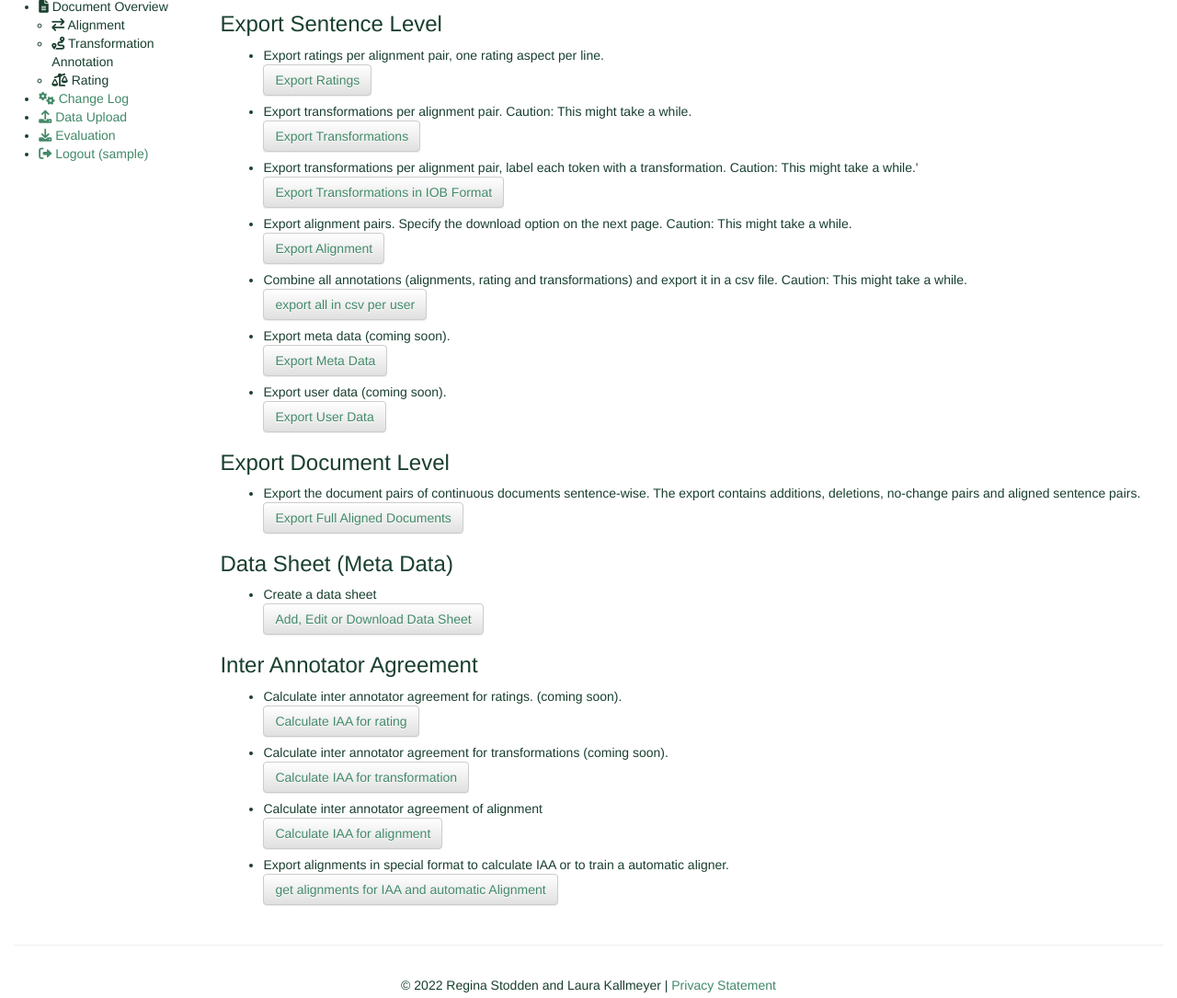
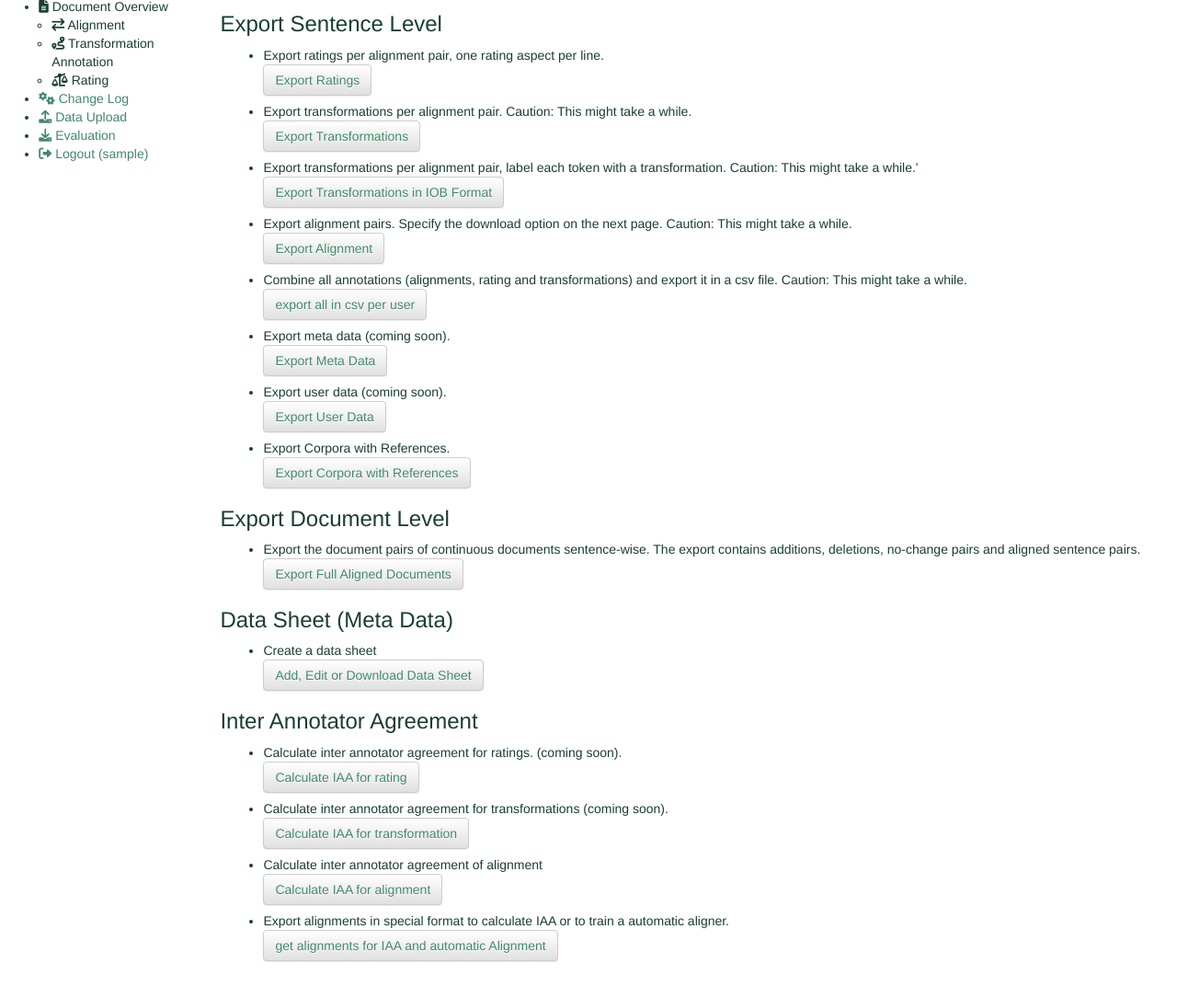
Before and after one commit to rstodden/TS_annotation_tool, a Django app: page /evaluation/ in a window 1280 px wide. Shown: the part 185-1270 px from the top of the page at 92% size. Run offline with Django 3.2, Linux system fonts and the light colour scheme; the visitor is signed in with stand-in values (Sample User, id 1); some libraries are stand-ins or nearby versions.

Commit message:
align documents with different simplified versions (references) and export them

```diff
--- a/data/models.py
+++ b/data/models.py
@@ -280,6 +280,7 @@ class DocumentPair(models.Model):
 	last_changes = models.DateTimeField(auto_now=True)
 	no_alignment_possible = models.BooleanField(default=False)
 	corpus = models.ForeignKey(Corpus, on_delete=models.CASCADE, blank=True, null=True, related_name="document_pairs")
+	reference_corpus = models.ManyToManyField("self", blank=True, null=True, related_name="references")
 
 
 	def get_all_complex_annotated_sentences_by_user(self, user, content=False):
--- a/evaluation/templates/evaluation/home.html
+++ b/evaluation/templates/evaluation/home.html
@@ -38,6 +38,10 @@
                     <li  class="eval-li">
                         Export user data (coming soon).<br>
                         <a class="btn btn-default" href="{% url 'evaluation:export_user_data' %}">Export User Data</a>
+                    </li>
+                    <li class="eval-li">
+                        Export Corpora with References.<br>
+                        <a class="btn btn-default" href="{% url 'evaluation:export_references' %}">Export Corpora with References</a>
                     </li>
 {#                    <li  class="eval-li">#}
 {#                        <i data-toggle="tooltip" data-placement="top" title='' class="fas fa-question-circle">  </i>#}
--- a/evaluation/urls.py
+++ b/evaluation/urls.py
@@ -21,7 +21,7 @@ urlpatterns = [
     path('export_all_in_csv_per_use', views.export_all_in_csv_per_use, name="export_all_in_csv_per_use"),
     path('export_alignment_for_crf', views.export_alignment_for_crf, name="export_alignment_for_crf"),
 
-
+    path("export_references", views.export_corpora_with_references, name="export_references")
 
     # path('home', views.export, name="home"),
     # path('iaa/', views.iaa, name='iaa'),
--- a/evaluation/views.py
+++ b/evaluation/views.py
@@ -1120,3 +1120,97 @@ def export_transformations_as_iob(request):
 			data_dump = json.dump({"train": transformation_dict_list}, f, indent=4, sort_keys=False, ensure_ascii=False)
 		output_list.append("media/bio_trans_rater_"+str(rater)+"_list.json")
 	return generate_zip_file(output_list)
+
+
+
+def check_entry_in_ref_dict(reference_dict, doc, ref):
+	if doc.id in reference_dict.keys():
+		reference_dict[ref.id] = reference_dict.pop(doc.id)
+		reference_dict[ref.id].add(doc.id)
+	elif ref.id in reference_dict.keys():
+		reference_dict[ref.id].add(doc.id)
+	else:
+		reference_dict[ref.id] = {doc.id}
+	return reference_dict
+
+
+def get_references_dict():
+	docs_with_references = data.models.DocumentPair.objects.filter(reference_corpus__isnull=False)
+	reference_dict = dict()
+	for doc in docs_with_references:
+		references = doc.reference_corpus.all()
+		for ref in references:
+			if doc.simple_document.level == "a1" and ref.simple_document.level in ["a2", "b2", "c1"]:
+				reference_dict = check_entry_in_ref_dict(reference_dict, doc, ref)
+			elif len(ref.sentence_alignment_pair.all()) > len(doc.sentence_alignment_pair.all()):
+				reference_dict = check_entry_in_ref_dict(reference_dict, doc, ref)
+
+	for doc_id in list(reference_dict.keys()):
+		for values in reference_dict.values():
+			if doc_id in values:
+				del reference_dict[doc_id]
+				break
+	return reference_dict
+
+
+def get_alignments(docpair, text=False):
+	gold_alignments = docpair.sentence_alignment_pair.all()
+	complex_elements, simple_elements = list(), list()
+	for alignment in gold_alignments:
+		if text:
+			complex_elements.append(" ".join(alignment.complex_elements.order_by("paragraph_nr", "sentence_nr", "id").values_list("original_content", flat=True)))
+			simple_elements.append(" ".join(alignment.simple_elements.order_by("paragraph_nr", "sentence_nr", "id").values_list("original_content", flat=True)))
+		else:
+			complex_elements.append(alignment.complex_elements.order_by("paragraph_nr", "sentence_nr", "id").all())
+			simple_elements.append(alignment.simple_elements.order_by("paragraph_nr", "sentence_nr", "id").all())
+	return complex_elements, simple_elements
+
+
+def export_corpora_with_references(request):
+	reference_dict = get_references_dict()
+	# columns = ["original", "simplification", "references", "pair_id"]
+	# columns = ["original", "simplification", "original_id", "simplification_id", "pair_id", "domain", "corpus", "language_level_original",
+	# 		   "language_level_simple", "license", "author", "simple_url", "complex_url", "simple_title", "complex_title", "access_date", "rater", "alignment", "references"]
+	columns = get_row_values(doc_pair=None, alignment_pair=None, rater_id=None, get_columns=True)+["references"]
+	output_values = list()
+	for docpair_id, reference_ids in reference_dict.items():
+		doc_pair = data.models.DocumentPair.objects.get(id=docpair_id)
+		document_pair_id, complex_doc, simple_doc, complex_level, complex_url, complex_title, complex_access_data, simple_level, simple_url, simple_title, simple_access_date = get_docpair_values(doc_pair)
+		# complex_elements, simple_elements = get_alignments(doc_pair)
+		ref_alignment_dict = dict()
+		for ref_id in reference_ids:
+			ref_doc = data.models.DocumentPair.objects.get(id=ref_id)
+			complex_elements_ref, simple_elements_ref = get_alignments(ref_doc, text=True)
+			ref_alignment_dict[ref_id] = dict()
+			ref_alignment_dict[ref_id]["complex"] = complex_elements_ref
+			ref_alignment_dict[ref_id]["simple"] = simple_elements_ref
+
+		for alignment_pair in doc_pair.sentence_alignment_pair.all():
+
+		# for gold_complex, gold_simple in zip(complex_elements, simple_elements):
+		# 	gold_complex_elements = gold_complex.values_list("original_content", flat=True)
+		# 	gold_simple_elements = gold_simple.values_list("original_content", flat=True)
+		# 	gold_complex_combined = " ".join(gold_complex_elements)
+		# 	gold_simple_combined = " ".join(gold_simple_elements)
+			values = get_row_values(doc_pair, alignment_pair, doc_pair.annotator.first().id, document_pair_id=document_pair_id, complex_doc=complex_doc, simple_doc=simple_doc, complex_level=complex_level, complex_url=complex_url, complex_title=complex_title, simple_level=simple_level, simple_url=simple_url, simple_title=simple_title, access_date=simple_access_date)
+			if not values:
+				continue
+			gold_complex_combined, gold_simple_combined = values[0], values[1]
+			references = list()
+
+			for ref_id in ref_alignment_dict.keys():
+				complex_sents = ref_alignment_dict[ref_id]["complex"]
+				simple_sents = ref_alignment_dict[ref_id]["simple"]
+				if gold_complex_combined in complex_sents:
+					for complex_sent, simple_sent in zip(complex_sents, simple_sents):
+						if complex_sent == gold_complex_combined:
+							references.append(simple_sent.strip())
+			output_values.append(values + [references])
+
+	df = pd.DataFrame(output_values, columns=columns, dtype=object)
+	print(len(df), len(df[df["references"].str.len() == 0]))
+	df = df.drop(df[df["references"].str.len() == 0].index)
+	response = HttpResponse(content_type='text/csv')
+	response['Content-Disposition'] = 'attachment; filename="corpora_with_references.csv"'
+	df.to_csv(path_or_buf=response, index=False)
+	return response
```
